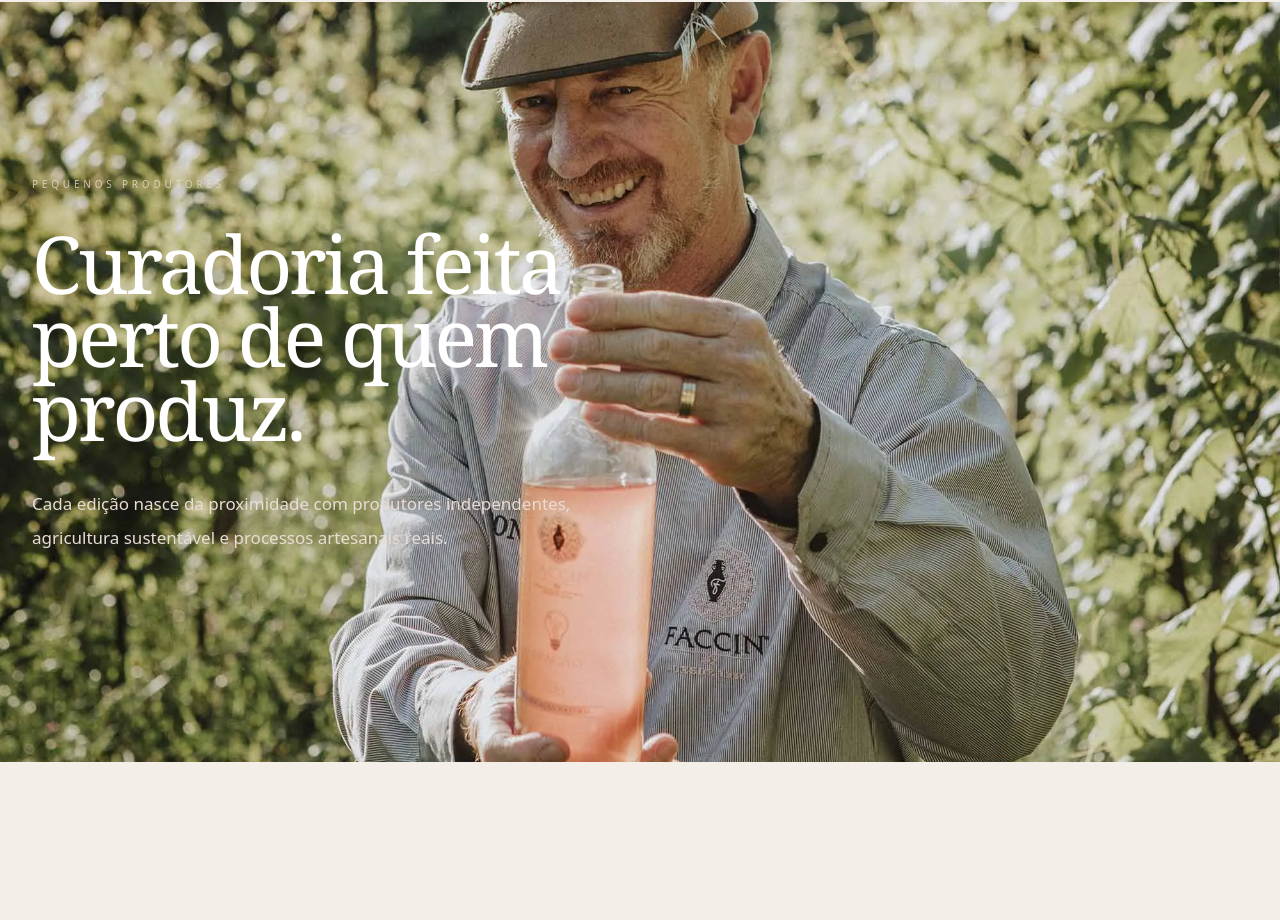
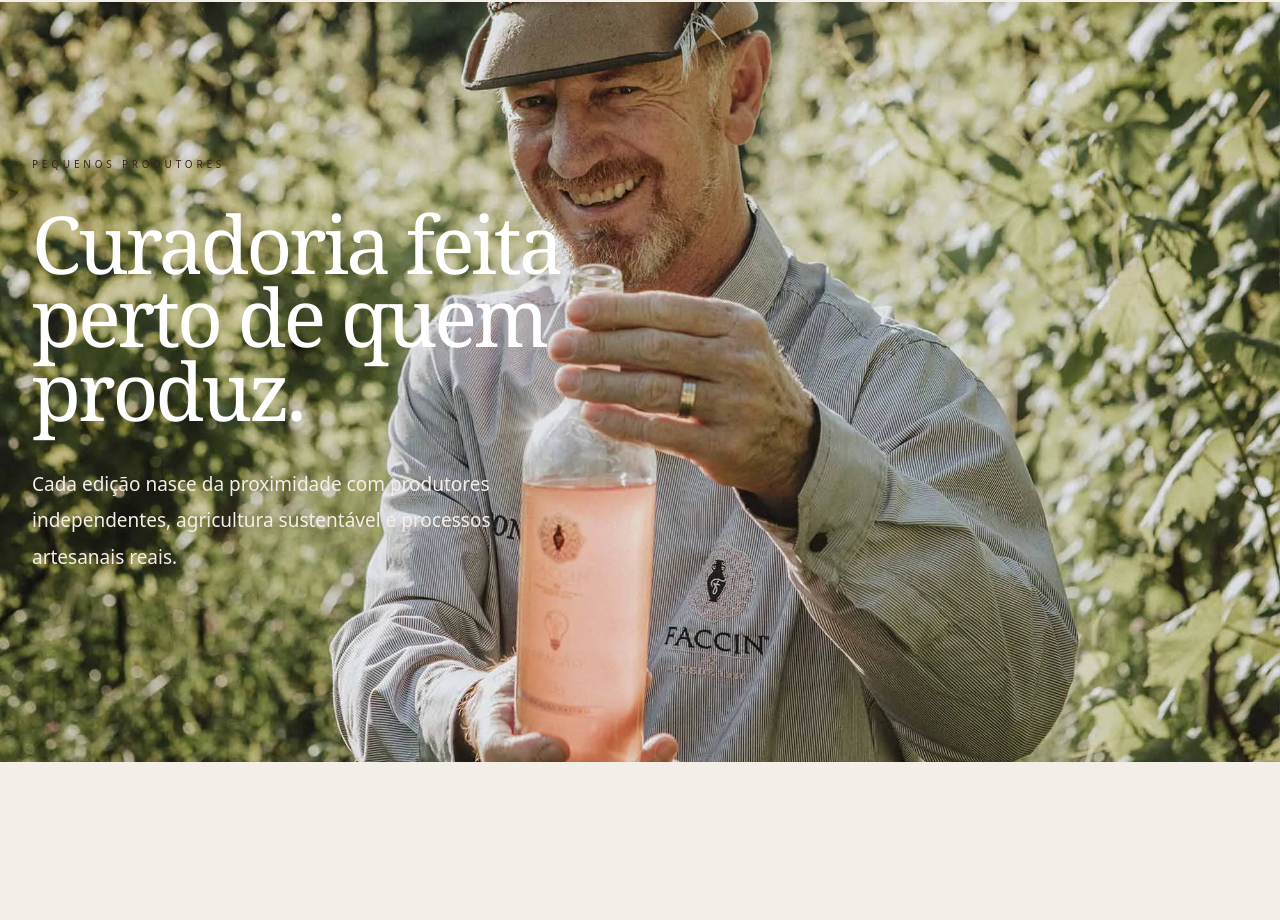
Before and after one commit to andretomazela-dev/curadoriaraiz, a Next.js app: page / in a window 1280 px wide. Shown: the part 3235-4155 px from the top of the page. Built offline with nearby package versions, Linux system fonts and the light colour scheme; a web font is replaced by a local one.

Commit message:
Update page.jsx

```diff
--- a/app/page.jsx
+++ b/app/page.jsx
@@ -364,16 +364,16 @@ export default function Home() {
           className="object-cover"
         />
 
-        <div className="absolute inset-0 bg-black/42" />
+        <div className="absolute inset-0 bg-black/56" />
 
-        <div className="absolute inset-0 bg-gradient-to-r from-black/72 via-black/24 to-transparent" />
+<div className="absolute inset-0 bg-gradient-to-r from-black/82 via-black/38 to-transparent" />
 
 <div className="relative z-10 flex h-full items-center">
   <div className="mx-auto w-full max-w-[1320px] px-8">
 
-            <div className="max-w-[560px] -mt-10">
+    <div className="max-w-[620px] -mt-10">
 
-              <span className="text-[10px] uppercase tracking-[0.38em] text-[#E9D9CF]/80">
+      <span className="text-[10px] uppercase tracking-[0.38em] text-[#E9D9CF]/82">
         Pequenos produtores
       </span>
 
@@ -391,8 +391,17 @@ export default function Home() {
         Curadoria feita perto de quem produz.
       </h2>
 
-              <p className="mt-10 text-[17px] leading-[2] text-[#E9DCD5]">
-                Cada edição nasce da proximidade com produtores independentes, agricultura sustentável e processos artesanais reais.
+      <p
+        className="
+          mt-10
+          max-w-[540px]
+          text-[19px]
+          leading-[1.9]
+          text-[#F5EEE8]
+        "
+      >
+        Cada edição nasce da proximidade com produtores independentes,
+        agricultura sustentável e processos artesanais reais.
       </p>
     </div>
   </div>
```
Lines whose indentation alone changed are shown as unchanged.
